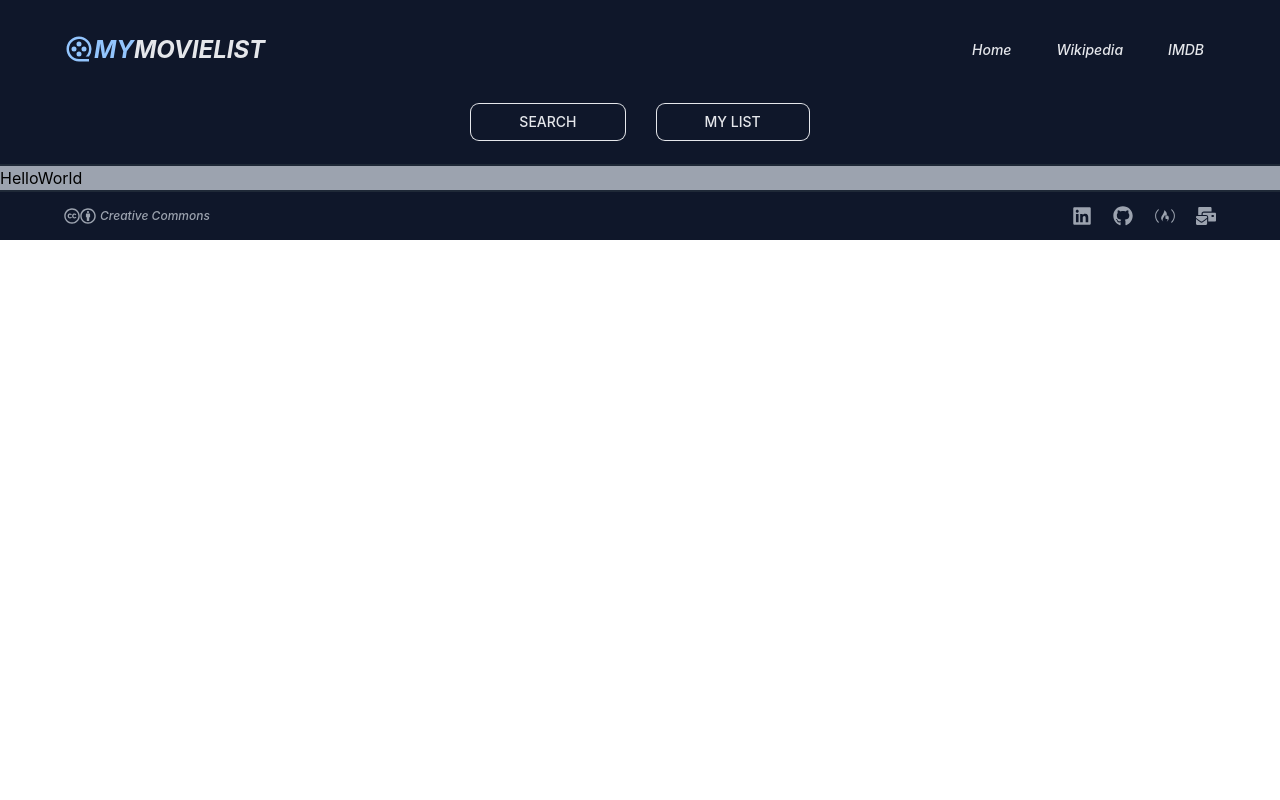
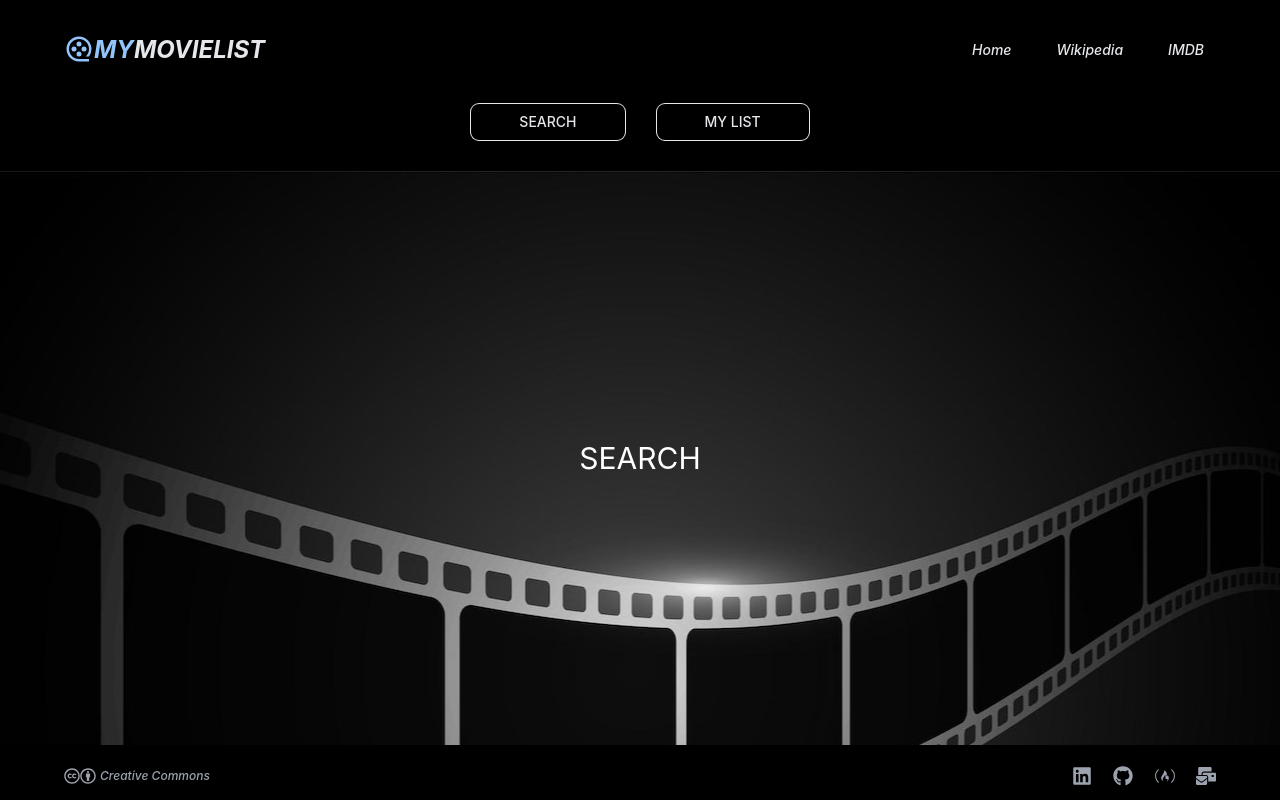
Before and after one commit to HogarStrashni/movies-demo-app, a React (Vite) app: page /search in a window 1280 px wide. Built offline with nearby package versions, Linux system fonts and the light colour scheme; no server answers.

Commit message:
add background, routes, basic Components CSS polishing

```diff
--- a/index.html
+++ b/index.html
@@ -4,7 +4,7 @@
 <head>
   <meta charset="UTF-8" />
   <meta name="viewport" content="width=device-width, initial-scale=1.0" />
-  <title>Movies App</title>
+  <title>MyMovieList</title>
 </head>
 
 <body>
--- a/src/App.tsx
+++ b/src/App.tsx
@@ -11,7 +11,6 @@ import ErrorPage from "./pages/ErrorPage";
 
 function App() {
   return (
-    <>
     <BrowserRouter>
       <Header />
       <Routes>
@@ -22,7 +21,6 @@ function App() {
       </Routes>
       <Footer />
     </BrowserRouter>
-    </>
   );
 }
 
--- a/src/components/Footer.tsx
+++ b/src/components/Footer.tsx
@@ -9,7 +9,7 @@ import {
 
 const Footer = () => {
   return (
-    <footer className="bg-slate-900 px-4 flex justify-between text-gray-400 border-t-2 border-t-gray-800 lg:px-16 md:px-12 sm:px-6">
+    <footer className="bg-black px-4 flex justify-between text-gray-400 lg:px-16 md:px-12 sm:px-6">
       <div className="h-12 flex items-center">
         <a
           href="https://creativecommons.org/licenses/by/4.0/"
--- a/src/components/Header.tsx
+++ b/src/components/Header.tsx
@@ -11,7 +11,7 @@ const Header = () => {
     "px-3 py-2 rounded-lg hover:ring-1 hover:ring-blue-300 hover:text-blue-300 cursor-pointer";
 
   return (
-    <header className="bg-slate-900 px-4 border-b-2 border-b-gray-800 flex flex-col items-center lg:px-16 md:px-12 sm:px-6">
+    <header className="bg-black px-4 flex flex-col items-center lg:px-16 md:px-12 sm:px-6">
       <div className="w-full mt-2 text-gray-200 flex flex-col items-center italic font-bold sm:flex-row sm:mt-8 sm:mb-5">
         <div className="flex">
           <RiMovie2Line className="text-3xl text-blue-300" />
@@ -35,8 +35,12 @@ const Header = () => {
         </div>
       </div>
       <div className="flex mb-2">
-        <button className={buttonUI}>SEARCH</button>
-        <button className={buttonUI}>MY LIST</button>
+        <button className={buttonUI} onClick={() => navigate("/search")}>
+          SEARCH
+        </button>
+        <button className={buttonUI} onClick={() => navigate("/my-list")}>
+          MY LIST
+        </button>
       </div>
     </header>
   );
--- a/src/pages/ErrorPage.tsx
+++ b/src/pages/ErrorPage.tsx
@@ -2,9 +2,9 @@ import { TbError404 } from "react-icons/tb";
 
 const ErrorPage = () => {
   return (
-    <main className="h-[calc(100vh-204px)] bg-slate-900 sm:h-[calc(100vh-216px)]">
-      <div className="h-[100%] flex flex-col justify-center items-center text-slate-500 italic">
-        <TbError404 className="text-[160px]" />
+    <main className="h-[calc(100vh-204px)] bg-black bg-movieBGP bg-no-repeat bg-center sm:h-[calc(100vh-212px)]">
+      <div className="h-[100%] flex flex-col justify-center items-center text-slate-300 italic">
+        <TbError404 className="text-[160px] text-blue-400" />
         <p className="text-2xl mb-4">Sorry, the page not found</p>
         <p className="mt-4">The link you followed probably broken</p>
         <p className="mb-16">or the page has been removed.</p>
--- a/src/pages/Home.tsx
+++ b/src/pages/Home.tsx
@@ -1,7 +1,14 @@
 const Home = () => {
   return (
-    <main className="h-[calc(100vh-204px)] bg-slate-900 sm:h-[calc(100vh-216px)]">
-      <div></div>
+    <main className="h-[calc(100vh-204px)] sm:h-[calc(100vh-212px)] bg-black bg-movieBGP bg-no-repeat bg-center flex justify-center items-center">
+      <div className="text-gray-300 text-center">
+        <h1 className="text-5xl mb-12 text-blue-400">ADD MOVIE TO YOUR LIST</h1>
+        <p className="text-2xl">Find all about movies with a simple search</p>
+        <p>or</p>
+        <p className="text-2xl">
+          Make your plan which movies to watch next weekend
+        </p>
+      </div>
     </main>
   );
 };
--- a/src/pages/MyList.tsx
+++ b/src/pages/MyList.tsx
@@ -1,7 +1,11 @@
 import React from "react";
 
 const MyList = () => {
-  return <div>MyList</div>;
+  return (
+    <main className="h-[calc(100vh-204px)] sm:h-[calc(100vh-212px)] bg-black bg-movieBGP bg-no-repeat bg-center flex justify-center items-center">
+      <div className="text-white text-3xl">MY LIST</div>
+    </main>
+  );
 };
 
 export default MyList;
--- a/src/pages/Search.tsx
+++ b/src/pages/Search.tsx
@@ -13,7 +13,11 @@ function Search() {
       .catch((error) => console.log(error.message));
   }, []);
 
-  return <main className="bg-gray-400">HelloWorld</main>;
+  return (
+    <main className="h-[calc(100vh-204px)] sm:h-[calc(100vh-212px)] bg-black bg-movieBGP bg-no-repeat bg-center flex justify-center items-center">
+      <div className="text-white text-3xl">SEARCH</div>
+    </main>
+  );
 }
 
 export default Search;
--- a/tailwind.config.cjs
+++ b/tailwind.config.cjs
@@ -3,6 +3,9 @@ module.exports = {
   content: ["./src/**/*.{js,jsx,ts,tsx}"],
   theme: {
     extend: {},
+    backgroundImage: {
+      movieBGP: "url('./services/homeBG.jpg')",
+    },
   },
   plugins: [],
 };
```
Also changed, not shown: src/services/homeBG.jpg (added). Lines whose indentation alone changed are shown as unchanged.
